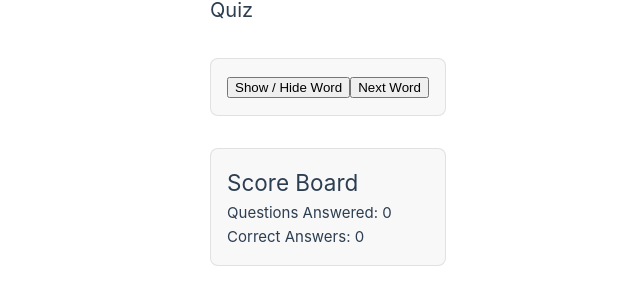
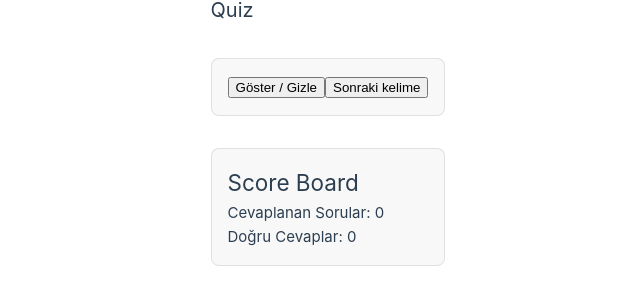
Before and after one commit to cagatayiscann/kelimehatirlatici, a Vue app: page /quiz in a window 1280 px wide. Shown: the part 114-413 px from the top of the page, without its empty margins (312-952 px from the left). Built offline with nearby package versions, Linux system fonts and the light colour scheme.

Commit message:
Not found page

```diff
--- a/src/components/WordForm.vue
+++ b/src/components/WordForm.vue
@@ -1,6 +1,6 @@
 <script setup lang="ts">
 import { Word } from '@/types/words';
-import { ref } from 'vue';
+import { onMounted, ref } from 'vue';
 
 export interface CreateWordDTO {
   word: string
@@ -21,6 +21,10 @@ const handleSubmit = () => {
     word.value = { word: '', meaning: '' };
     wordInputRef.value?.focus();
 };
+
+onMounted(() => {
+    wordInputRef.value?.focus();
+});
 
 </script>
 <template>
--- a/src/router/index.ts
+++ b/src/router/index.ts
@@ -2,6 +2,7 @@ import { createRouter, createWebHistory } from "vue-router";
 
 import HomeView from "@/views/HomeView.vue";
 import QuizView from "@/views/quizView.vue";
+import ErrorView from "@/views/ErrorView.vue";
 
 const routes = [
   {
@@ -14,6 +15,11 @@ const routes = [
     name: "quiz",
     component: QuizView,
   },
+  {
+    path: "/:pathMatch(.*)*",
+    name: "not-found",
+    component: ErrorView
+  }
 ];
 
 const router = createRouter({
--- /dev/null
+++ b/src/views/ErrorView.vue
@@ -0,0 +1,14 @@
+<script setup lang="ts"></script>
+<template>
+  <div class="error-view">
+    <h1>404 - Sayfa Bulunamadı</h1>
+    <p>Üzgünüz, aradığınız sayfa mevcut değil.</p>
+    <router-link to="/">Ana Sayfaya Dön</router-link>
+  </div>
+</template>
+<style scoped>
+.error-view {
+  text-align: center;
+  margin-top: 50px;
+}
+</style>
--- a/src/views/quizView.vue
+++ b/src/views/quizView.vue
@@ -7,8 +7,8 @@ import { onMounted, ref } from 'vue'
 const wordStore = useWordStore()
 
 interface Score {
-    questions: number
-    correct: number
+  questions: number
+  correct: number
 }
 
 const quizWord = ref(null)
@@ -16,9 +16,11 @@ const userAnswer = ref('')
 const showWord = ref(false)
 const score = ref<Score>({ questions: 0, correct: 0 })
 const submitDisabled = ref(false)
+const inputRef = ref<HTMLInputElement | null>(null)
 
 onMounted(() => {
   quizWord.value = wordStore.getRandomWord()
+  inputRef.value?.focus()
 })
 
 const handleCheckAnswer = () => {
@@ -31,6 +33,9 @@ const handleCheckAnswer = () => {
     alert('Correct!')
     score.value.correct += 1
     submitDisabled.value = true
+    quizWord.value = wordStore.getRandomWord()
+    userAnswer.value = ''
+    inputRef.value?.focus()
   } else {
     alert('Try again!')
   }
@@ -46,24 +51,25 @@ const handleCheckAnswer = () => {
             <h2 v-show="showWord">{{ quizWord.word }}</h2>
             <p>{{ quizWord.meaning }}</p>
             <input
+            ref="inputRef"
             v-model="userAnswer"
             type="text"
-            placeholder="Your answer here"
+            placeholder="Cevabınızı girin"
             />
-            <button @click="handleCheckAnswer" :disabled="submitDisabled">Submit</button>
+            <button @click="handleCheckAnswer" :disabled="submitDisabled">Onayla</button>
               </div>
-              <button @click="showWord = !showWord">Show / Hide Word</button>
+              <button @click="showWord = !showWord">Göster / Gizle</button>
               <button @click="
           quizWord = wordStore.getRandomWord();
           userAnswer = '';
           showWord = false;
           submitDisabled = false;
-              ">Next Word</button>
+              ">Sonraki kelime</button>
       </div>
     <div class="score-board">
       <h2>Score Board</h2>
-      <p>Questions Answered: {{ score.questions }}</p>
-      <p>Correct Answers: {{ score.correct }}</p>
+      <p>Cevaplanan Sorular: {{ score.questions }}</p>
+      <p>Doğru Cevaplar: {{ score.correct }}</p>
     </div>
   </MainLayout>
 </template>
```
